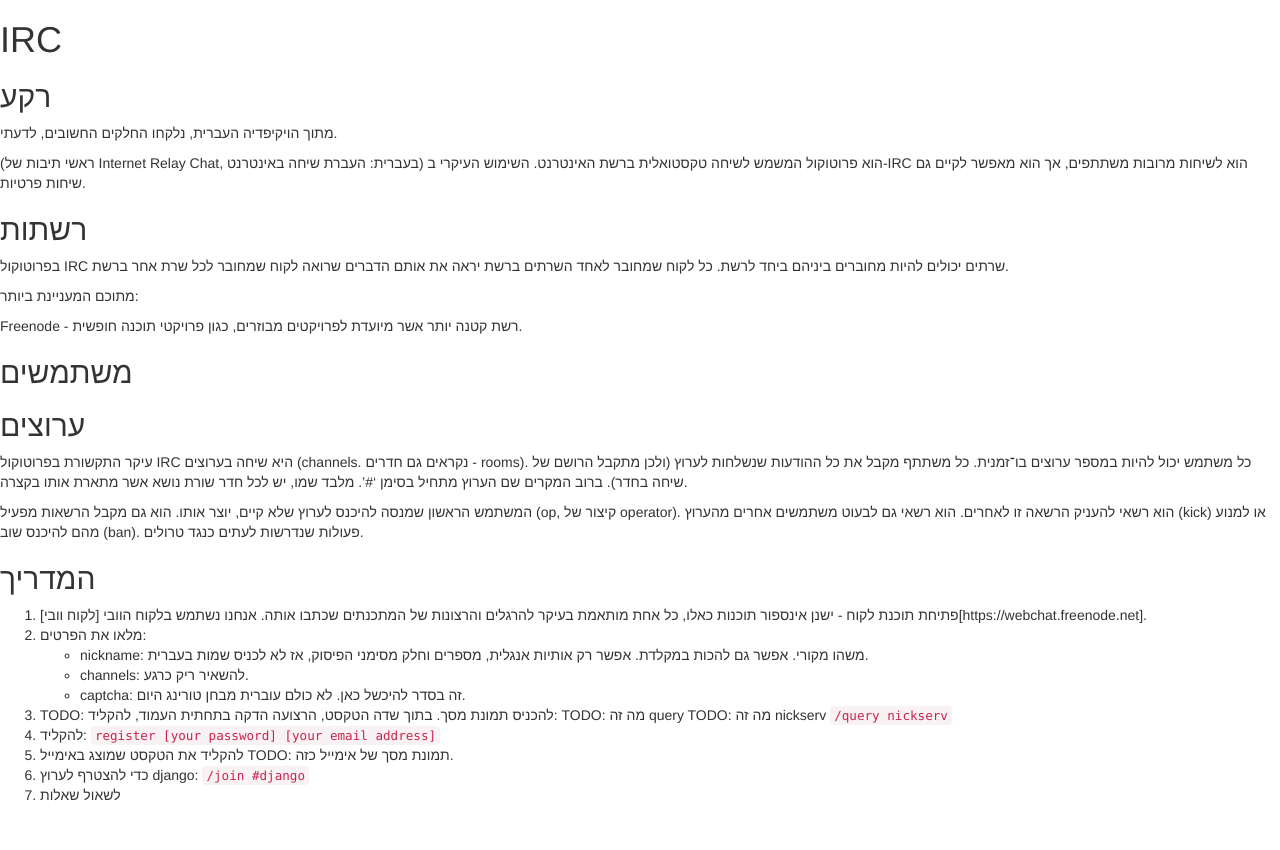
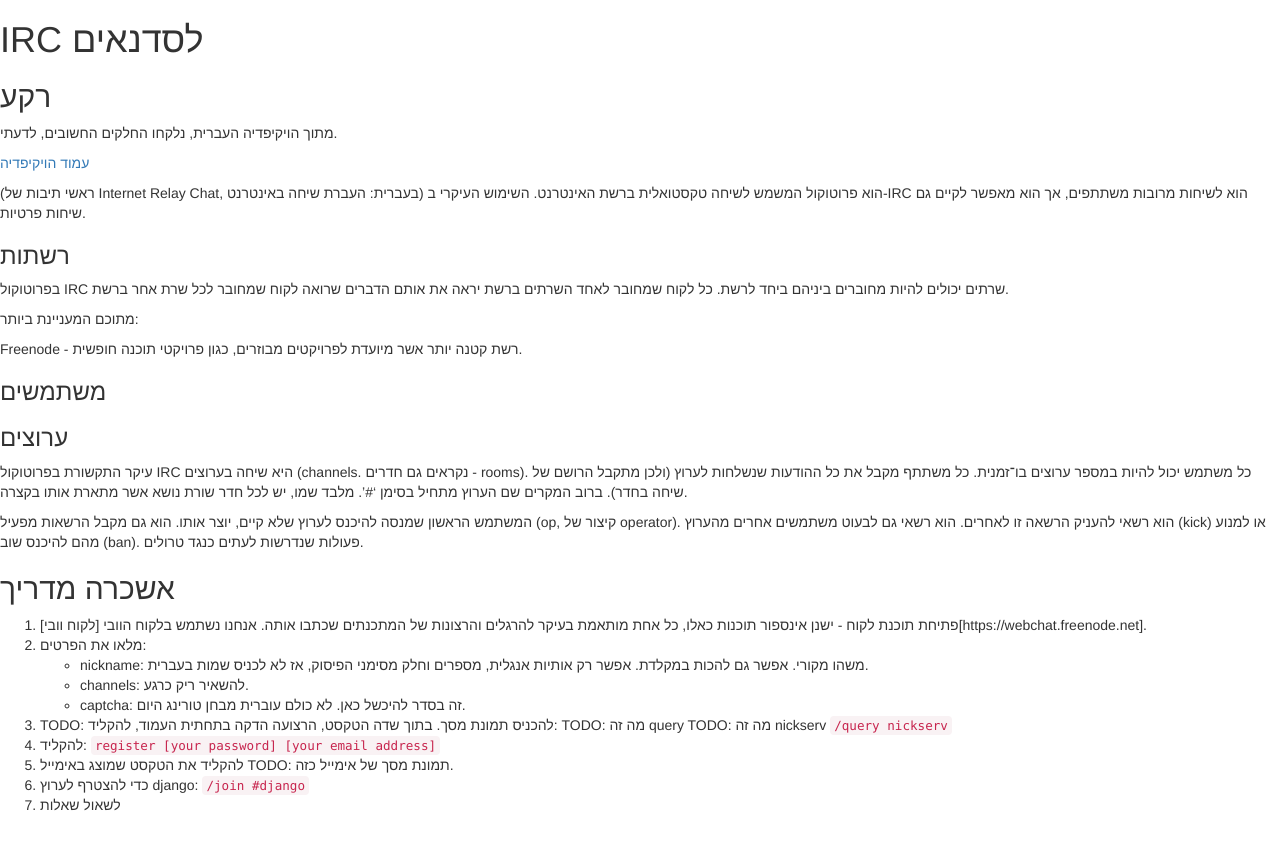
Before and after one commit to yuvallanger/yuvallanger.github.io, a Jekyll site: the page built from irc-guide-hasadna.md, in a window 1280 px wide. Shown: the top 850 px of the page. Built offline with Jekyll 4.4.1, drawn with Linux system fonts in a browser that asks for light colours; nearby versions of some CDN libraries.

Commit message:
Adding a link to the Wikipedia page

```diff
--- a/irc-guide-hasadna.md
+++ b/irc-guide-hasadna.md
@@ -2,20 +2,20 @@
 title: IRC לסדנאים
 layout: default
 ---
-IRC
-===
+# {{ page.title }}
 
 
-רקע
----
+
+## רקע
 
 מתוך הויקיפדיה העברית, נלקחו החלקים החשובים, לדעתי.
+
+[עמוד הויקיפדיה][he wikipedia irc]
 
  (ראשי תיבות של Internet Relay Chat, בעברית: העברת שיחה באינטרנט) הוא פרוטוקול המשמש לשיחה טקסטואלית ברשת האינטרנט. השימוש העיקרי ב-IRC הוא לשיחות מרובות משתתפים, אך הוא מאפשר לקיים גם שיחות פרטיות.
 
 
-רשתות
------
+### רשתות
 
 בפרוטוקול IRC שרתים יכולים להיות מחוברים ביניהם ביחד לרשת. כל לקוח שמחובר לאחד השרתים ברשת יראה את אותם הדברים שרואה לקוח שמחובר לכל שרת אחר ברשת.
 
@@ -23,18 +23,16 @@ IRC
 
 Freenode - רשת קטנה יותר אשר מיועדת לפרויקטים מבוזרים, כגון פרויקטי תוכנה חופשית.
 
-משתמשים
--------
+### משתמשים
 
-ערוצים
-------
+### ערוצים
+
 עיקר התקשורת בפרוטוקול IRC היא שיחה בערוצים (channels. נקראים גם חדרים - rooms). כל משתמש יכול להיות במספר ערוצים בו־זמנית. כל משתתף מקבל את כל ההודעות שנשלחות לערוץ (ולכן מתקבל הרושם של שיחה בחדר). ברוב המקרים שם הערוץ מתחיל בסימן '#'. מלבד שמו, יש לכל חדר שורת נושא אשר מתארת אותו בקצרה.
 
 המשתמש הראשון שמנסה להיכנס לערוץ שלא קיים, יוצר אותו. הוא גם מקבל הרשאות מפעיל (op, קיצור של operator). הוא רשאי להעניק הרשאה זו לאחרים. הוא רשאי גם לבעוט משתמשים אחרים מהערוץ (kick) או למנוע מהם להיכנס שוב (ban). פעולות שנדרשות לעתים כנגד טרולים.
 
 
-המדריך
-------
+## אשכרה מדריך
 
 1. פתיחת תוכנת לקוח - ישנן אינספור תוכנות כאלו, כל אחת מותאמת בעיקר להרגלים והרצונות של המתכנתים שכתבו אותה.
 אנחנו נשתמש בלקוח הוובי [לקוח וובי][https://webchat.freenode.net].
```
Also changed, not shown: other parts of irc-guide-hasadna.md (+2 -0 lines).
